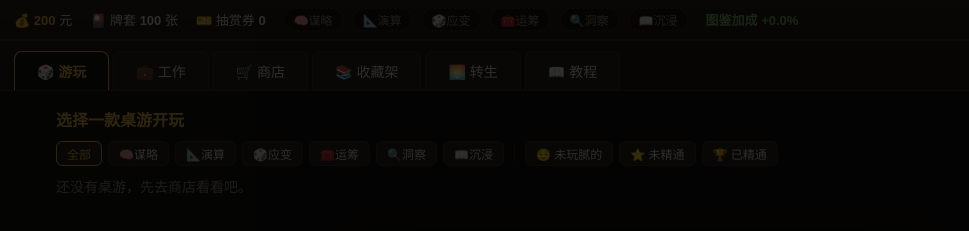
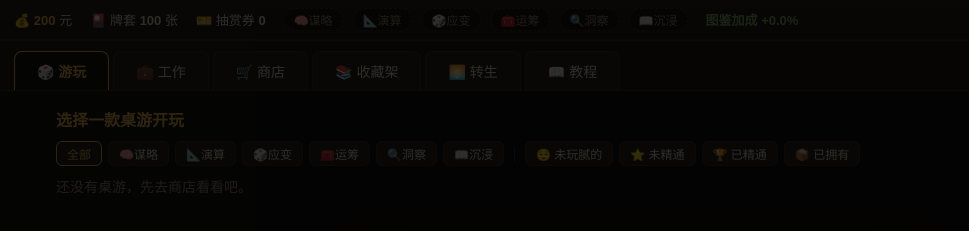
Before and after one commit to autumnfall/sologame, a Vue app: page / in a window 1280 px wide. Shown: the top 231 px of the page, without its empty margins (0-969 px from the left). Built offline with nearby package versions, Linux system fonts and the light colour scheme.

Commit message:
收藏架新增「已拥有」筛选与「实体数量 多→少」排序

```diff
--- a/src/ui/components/FilterBar.vue
+++ b/src/ui/components/FilterBar.vue
@@ -9,10 +9,12 @@ const props = withDefaults(
     unmasteredOnly?: boolean;
     /** 收藏架用：只看已精通（不传则不显示该筛选） */
     masteredOnly?: boolean;
+    /** 收藏架用：只看当前拥有实体的收藏（不传则不显示） */
+    ownedOnly?: boolean;
     /** 收藏架用：稀有度筛选（null = 全部；不传则不显示） */
     rarity?: Rarity | null;
-    /** 收藏架用：价值排序（不传则不显示排序框） */
-    sort?: 'default' | 'valueAsc' | 'valueDesc';
+    /** 收藏架用：排序（不传则不显示排序框） */
+    sort?: 'default' | 'valueAsc' | 'valueDesc' | 'copiesDesc';
   }>(),
   { notTiredOnly: false, unmasteredOnly: false },
 );
@@ -21,8 +23,9 @@ const emit = defineEmits<{
   'update:notTiredOnly': [value: boolean];
   'update:unmasteredOnly': [value: boolean];
   'update:masteredOnly': [value: boolean];
+  'update:ownedOnly': [value: boolean];
   'update:rarity': [value: Rarity | null];
-  'update:sort': [value: 'default' | 'valueAsc' | 'valueDesc'];
+  'update:sort': [value: 'default' | 'valueAsc' | 'valueDesc' | 'copiesDesc'];
 }>();
 
 function chipStyle(on: boolean): Record<string, string> {
@@ -74,6 +77,15 @@ function chipStyle(on: boolean): Record<string, string> {
     >
       🏆 已精通
     </button>
+    <button
+      v-if="props.ownedOnly !== undefined"
+      style="padding:3px 10px;font-size:12px"
+      title="只看当前拥有实体的收藏（实体卖光的不显示）"
+      :style="chipStyle(props.ownedOnly)"
+      @click="emit('update:ownedOnly', !props.ownedOnly)"
+    >
+      📦 已拥有
+    </button>
     <template v-if="props.rarity !== undefined">
       <span style="width:1px;height:16px;background:var(--line);margin:0 4px"></span>
       <button
@@ -98,11 +110,12 @@ function chipStyle(on: boolean): Record<string, string> {
       :value="props.sort"
       title="按桌游本身价值（市价）排序"
       style="margin-left:auto;background:var(--panel2);color:var(--txt);border:1px solid var(--line);border-radius:6px;padding:3px 6px;font-size:12px"
-      @change="emit('update:sort', ($event.target as HTMLSelectElement).value as 'default' | 'valueAsc' | 'valueDesc')"
+      @change="emit('update:sort', ($event.target as HTMLSelectElement).value as 'default' | 'valueAsc' | 'valueDesc' | 'copiesDesc')"
     >
       <option value="default">默认排序</option>
       <option value="valueDesc">价值 高→低</option>
       <option value="valueAsc">价值 低→高</option>
+      <option value="copiesDesc">实体数量 多→少</option>
     </select>
   </div>
 </template>
--- a/src/ui/pages/ShelfPage.vue
+++ b/src/ui/pages/ShelfPage.vue
@@ -36,9 +36,14 @@ const ownedIds = computed(() => {
     if (store.shelfFilter && !g.attrs.includes(store.shelfFilter)) return false;
     if (store.shelfRarity && g.rarity !== store.shelfRarity) return false;
     if (store.shelfMasteredOnly && !isMastered(store.s, id)) return false;
+    if (store.shelfOwnedOnly && copiesOf(store.s, id).length === 0) return false;
     return true;
   });
-  if (store.shelfSort !== 'default') {
+  if (store.shelfSort === 'copiesDesc') {
+    // 实体数量降序（可用实体数，同数量按价值降序兜底）
+    list.sort((a, b) => copiesOf(store.s, b).length - copiesOf(store.s, a).length
+      || gameById(b).marketPrice - gameById(a).marketPrice);
+  } else if (store.shelfSort !== 'default') {
     const dir = store.shelfSort === 'valueAsc' ? 1 : -1;
     list.sort((a, b) => dir * (gameById(a).marketPrice - gameById(b).marketPrice));
   }
@@ -99,6 +104,7 @@ function durText(n: number): string {
     <FilterBar
       v-model="store.shelfFilter"
       v-model:mastered-only="store.shelfMasteredOnly"
+      v-model:owned-only="store.shelfOwnedOnly"
       v-model:rarity="store.shelfRarity"
       v-model:sort="store.shelfSort"
     />
--- a/src/ui/stores/game.ts
+++ b/src/ui/stores/game.ts
@@ -145,10 +145,11 @@ export const useGameStore = defineStore('game', {
     shelfFilter: null as Attr | null,
     playNotTiredOnly: false,
     playUnmasteredOnly: false,
-    /** 收藏架筛选：只看已精通 / 稀有度 / 价值排序 */
+    /** 收藏架筛选：只看已精通 / 只看有实体的收藏 / 稀有度 / 排序 */
     shelfMasteredOnly: false,
+    shelfOwnedOnly: false,
     shelfRarity: null as Rarity | null,
-    shelfSort: 'default' as 'default' | 'valueAsc' | 'valueDesc',
+    shelfSort: 'default' as 'default' | 'valueAsc' | 'valueDesc' | 'copiesDesc',
     session: null as PlaySession | null,
     playLog: [] as LogLine[],
     gachaLog: [] as GachaEntry[],
```
